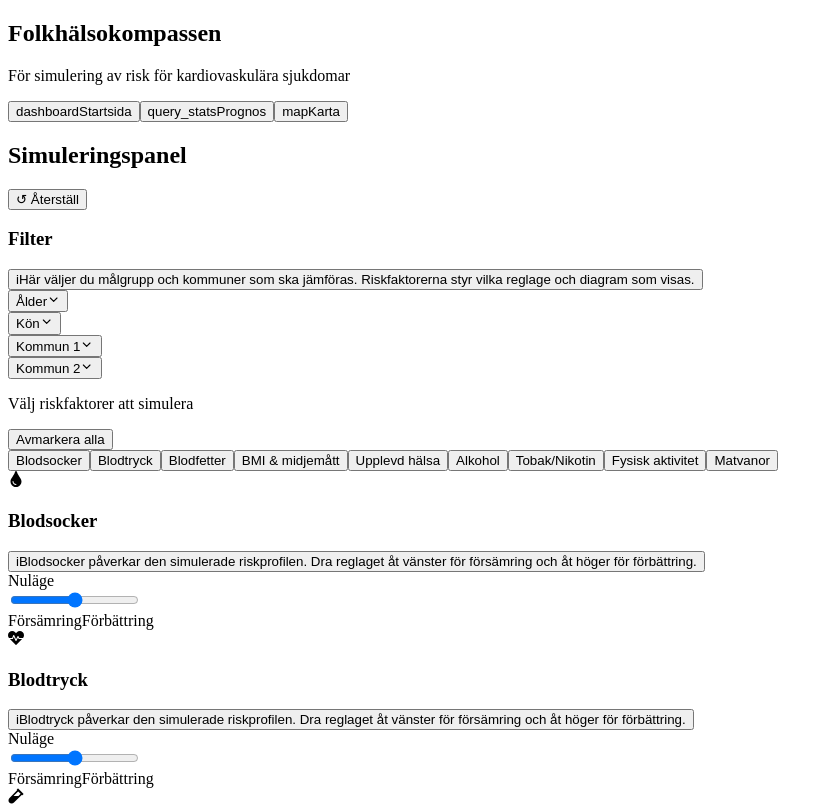
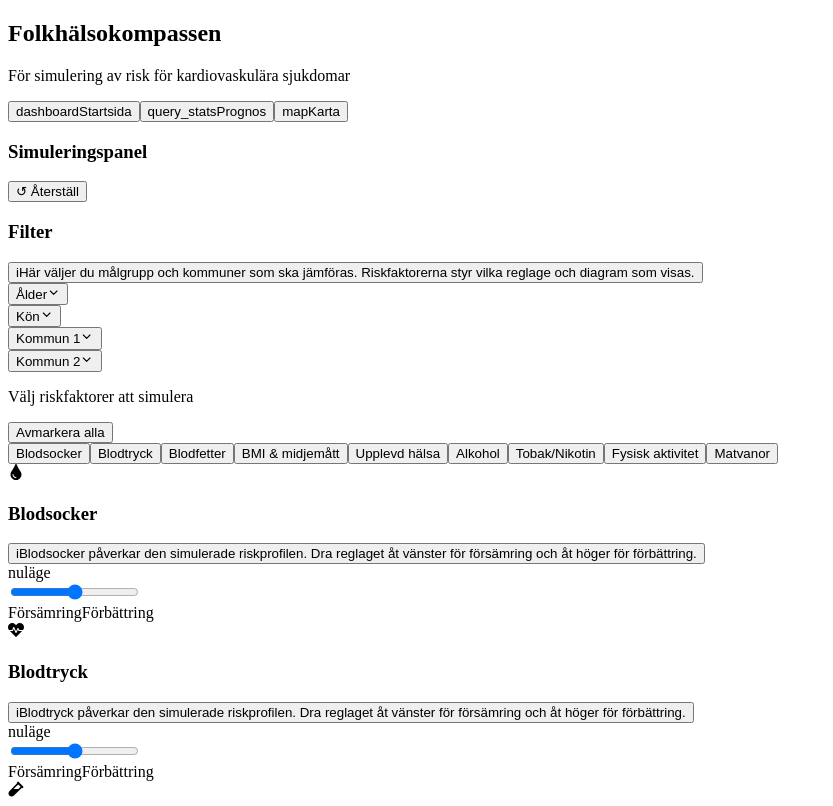
Before and after one commit to masa6009/VIP, a React (Vite) app in the folder folkhalso-kompassen/: page / in a window 1280 px wide. Shown: the top 806 px of the page, without its empty margins (0-833 px from the left). Built offline with nearby package versions, Linux system fonts and the light colour scheme; the HTML template or start-up script is replaced by a standard one.

Commit message:
Font family and size + spacing

```diff
--- a/folkhalso-kompassen/src/App.jsx
+++ b/folkhalso-kompassen/src/App.jsx
@@ -160,7 +160,10 @@ function Dropdown({ label, value, options, onChange, small = false }) {
 
   if (!options) {
     return (
-      <button type="button" className={small ? "dropdownButton small" : "dropdownButton"}>
+      <button
+        type="button"
+        className={small ? "dropdownButton small" : "dropdownButton"}
+      >
         <span>{label}</span>
         <FiChevronDown className="dropdownArrow" />
       </button>
@@ -177,7 +180,9 @@ function Dropdown({ label, value, options, onChange, small = false }) {
         <span className={value ? "dropdownValue" : "dropdownPlaceholder"}>
           {selectedLabel}
         </span>
-        <FiChevronDown className={open ? "dropdownArrow open" : "dropdownArrow"} />
+        <FiChevronDown
+          className={open ? "dropdownArrow open" : "dropdownArrow"}
+        />
       </button>
 
       {open && (
@@ -203,11 +208,11 @@ function Dropdown({ label, value, options, onChange, small = false }) {
   );
 }
 const impactStages = [
-  { value: -2, label: "Påtaglig försämring", tone: "bad" },
-  { value: -1, label: "Mild försämring", tone: "bad" },
-  { value: 0, label: "Nuläge", tone: "neutral" },
-  { value: 1, label: "Mild förbättring", tone: "good" },
-  { value: 2, label: "Påtaglig förbättring", tone: "good" },
+  { value: -2, label: "påtaglig försämring", tone: "bad" },
+  { value: -1, label: "mild försämring", tone: "bad" },
+  { value: 0, label: "nuläge", tone: "neutral" },
+  { value: 1, label: "mild förbättring", tone: "good" },
+  { value: 2, label: "påtaglig förbättring", tone: "good" },
 ];
 
 function RiskChips({ selected, setSelected, single = false }) {
@@ -354,7 +359,9 @@ function FiltersPanel({
           type="button"
           className="selectAllButton"
           onClick={() =>
-      selected.length === risks.length ? setSelected([]) : setSelected(risks)
+            selected.length === risks.length
+              ? setSelected([])
+              : setSelected(risks)
           }
         >
           {selected.length === risks.length ? "Avmarkera alla" : "Välj alla"}
@@ -395,8 +402,7 @@ function Sidebar({ page, setPage }) {
 function InfoButton({ text, label = "Information" }) {
   return (
     <button type="button" className="infoButton" aria-label={label}>
-      i
-      <span className="infoTooltip">{text}</span>
+      i<span className="infoTooltip">{text}</span>
     </button>
   );
 }
@@ -406,12 +412,12 @@ function SliderCard({ risk, value, onChange }) {
 
   const label =
     value === 0
-      ? "Nuläge"
+      ? "nuläge"
       : value === -1
-        ? "Mild"
+        ? "mild"
         : value === 1
-          ? "Mild"
-          : "Påtaglig";
+          ? "mild"
+          : "påtaglig";
 
   const bubbleClass =
     value < 0 ? "bubble bad" : value > 0 ? "bubble good" : "bubble";
@@ -658,7 +664,7 @@ function Prognos() {
     <main className="main">
       <section className="panel">
         <div className="top">
-          <h1>Simuleringspanel</h1>
+          <h3>Simuleringspanel</h3>
           <button
             onClick={() =>
               setValues(Object.fromEntries(risks.map((r) => [r, 0])))
@@ -761,7 +767,7 @@ function Karta() {
           <div className="top">
             <div>
               <div className="titleWithInfo">
-              <h1>Västerbotten – {factor}</h1>
+                <h2>Västerbotten – {factor}</h2>
                 <InfoButton
                   label="Information om kartan"
                   text="Kartan visar Västerbottens kommuner och färglägger dem efter det simulerade värdet för vald riskfaktor. Hovra eller klicka på en kommun för att se detaljer."
--- a/folkhalso-kompassen/src/styles.css
+++ b/folkhalso-kompassen/src/styles.css
@@ -1,4 +1,5 @@
 @import url("https://fonts.googleapis.com/css2?family=Public+Sans:wght@300;400;700&family=Material+Symbols+Rounded:opsz,wght,FILL,GRAD@20..48,400,0,0&display=swap");
+@import url('https://fonts.googleapis.com/css2?family=Dosis:wght@200..800&family=Fjalla+One&family=Google+Sans:ital,opsz,wght@0,17..18,400..700;1,17..18,400..700&family=Inter:ital,opsz,wght@0,14..32,100..900;1,14..32,100..900&family=JetBrains+Mono:ital,wght@0,100..800;1,100..800&family=Lora:ital,wght@0,400..700;1,400..700&family=Open+Sans:ital,wght@0,300..800;1,300..800&family=Roboto:ital,wght@0,100..900;1,100..900&family=Varela+Round&display=swap');
 
 * {
   box-sizing: border-box;
@@ -7,7 +8,8 @@ body {
   margin: 0;
   background: #f9f9f9;
   color: #1a1c1c;
-  font-family: "Public Sans", system-ui, sans-serif;
+  font-family: "Google Sans", sans-serif;
+  font-optical-sizing: auto;
 }
 button {
   font: inherit;
@@ -146,11 +148,14 @@ button {
   border: 1px solid #c2c6d3;
   background: white;
   border-radius: 5px;
-  padding: 10px 14px;
+  padding: 5px 14px;
   cursor: pointer;
+  transition: 0.2s;
+  border-color: #0050a0;
+  color: #0050a0
 }
 .ghost:hover {
-  border-color: #0050a0;
+  background: #DCE7F6
 }
 .simGrid {
   display: grid;
@@ -164,7 +169,7 @@ button {
 .card h3,
 .bars h2 {
   margin: 0 0 14px;
-  font-size: 18px;
+  font-size: 14px;
 }
 
 .headingInfo {
@@ -451,9 +456,9 @@ button {
   border: 1px solid #727783;
   background: white;
   border-radius: 999px;
-  width: 22px;
-  height: 22px;
-  font-size: 12px;
+  width: 16px;
+  height: 16px;
+  font-size: 9px;
   font-weight: 700;
   color: #727783;
   cursor: pointer;
@@ -546,6 +551,7 @@ button {
 .slider {
   position: relative;
   min-height: 155px;
+  height: fit-content;
   overflow: visible;
 }
 
@@ -558,6 +564,7 @@ button {
 
 .slider input {
   width: 100%;
+  height: 8px;
   accent-color: #0050a0;
   margin: 0;
   display: block;
@@ -571,7 +578,7 @@ button {
   color: #424751;
   border-radius: 999px;
   padding: 4px 9px;
-  font-size: 12px;
+  font-size: 10px;
   font-weight: 700;
   line-height: 1;
   white-space: nowrap;
```
Lines whose indentation alone changed are shown as unchanged.
